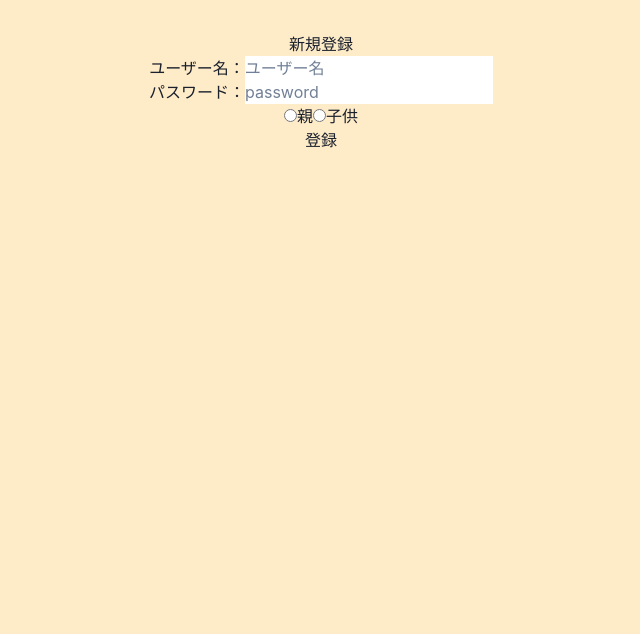
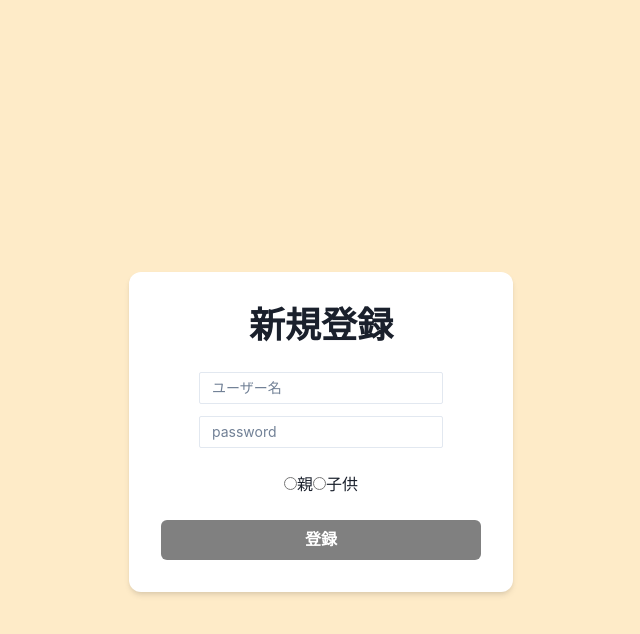
Before and after one commit to TeamNavvy/Navvy, a React (Vite) app in the folder client/: page /register in a window 1280 px wide. Shown: the top 634 px of the page, without its empty margins (319-959 px from the left). Built offline with nearby package versions, Linux system fonts and the light colour scheme.

Commit message:
style: 初期登録画面のスタイル修正

```diff
--- a/client/src/components/pages/Register.jsx
+++ b/client/src/components/pages/Register.jsx
@@ -1,6 +1,9 @@
 import { useState } from "react";
 import { useNavigate } from "react-router-dom";
 import { RadioButtonGroup } from "../molecules/RadioButtonGroup";
+import { Heading, VStack, Flex } from "@chakra-ui/react";
+import { PrimaryInput } from "../atoms/PrimaryInput";
+import { PrimaryButton } from "../atoms/PrimaryButton";
 
 export const Register = () => {
   const [form, setForm] = useState({ userName: "", password: "", role: "" });
@@ -37,38 +40,44 @@ export const Register = () => {
   };
 
   return (
-    <>
-      <h3>新規登録</h3>
-      <div>
-        <label>ユーザー名：</label>
-        <input
+    <Flex minH="100vh" align="center" justify="center">
+      <VStack
+        spacing={6}
+        w="sm"
+        p={8}
+        bg="white"
+        borderRadius="xl"
+        boxShadow="md"
+      >
+        <Heading>新規登録</Heading>
+        <VStack spacing={3}>
+          <PrimaryInput
             placeholder="ユーザー名"
             onChange={(e) => setForm({ ...form, userName: e.target.value })}
           />
-      </div>
-      <div>
-        <label>パスワード：</label>
-        <input
+          <PrimaryInput
             placeholder="password"
             type="password"
             onChange={(e) => setForm({ ...form, password: e.target.value })}
           />
-      </div>
-      <div>
+        </VStack>
+        <VStack>
           <RadioButtonGroup
             options={options}
             selectedOption={selectedOption}
             onChange={handleOptionChange}
           />
-      </div>
-      <button
+        </VStack>
+        <PrimaryButton
+          w="full"
           disabled={
             form.userName === "" || form.password === "" || form.role === ""
           }
-        onClick={handleRegister}
+          onclidk={handleRegister}
         >
           登録
-      </button>
-    </>
+        </PrimaryButton>
+      </VStack>
+    </Flex>
   );
 };
```
Lines whose indentation alone changed are shown as unchanged.
